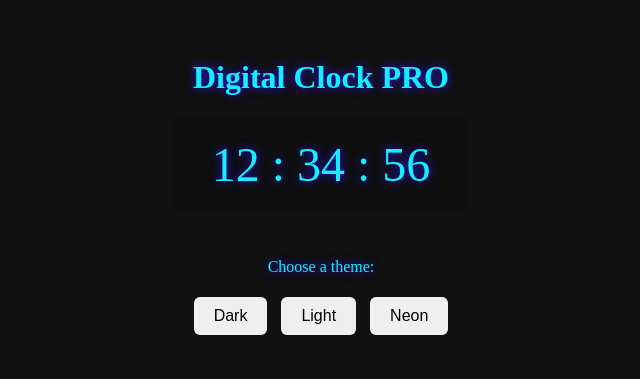
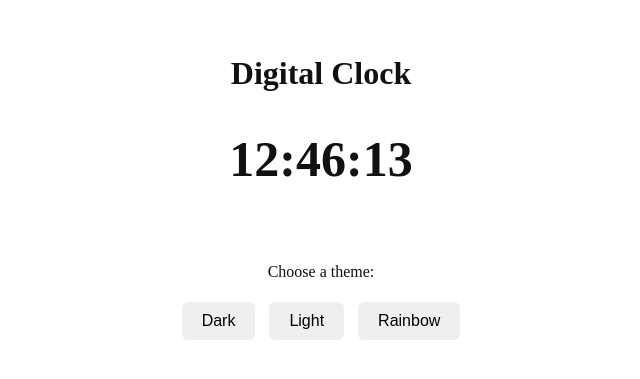
Before and after one commit to EliteCap1/Project-Multimedia, a plain HTML site: page index.html in a window 1280 px wide. Shown: the part 211-590 px from the top of the page, without its empty margins (319-959 px from the left). Drawn offline with Linux system fonts and the light colour scheme.

Commit message:
Second stage commit

```diff
--- a/index.html
+++ b/index.html
@@ -1,27 +1,25 @@
 <!DOCTYPE html>
-<html lang="en">
 <head>
   <meta charset="UTF-8" />
   <meta name="viewport" content="width=device-width, initial-scale=1.0" />
   <title>Digital Clock with Themes</title>
   <link rel="stylesheet" href="style.css" />
 </head>
-<body class="theme-neon">
+<body class="theme-light">
 
-  <h1>Digital Clock PRO</h1>
+  <h1>Digital Clock</h1>
 
   <div class="clock">
-    <span>12</span> :
-    <span>34</span> :
-    <span>56</span>
+    <canvas id="clock-canvas" width="300" height="100"></canvas>
   </div>
 
   <div class="theme-buttons">
     <p>Choose a theme:</p>
-    <button>Dark</button>
-    <button>Light</button>
-    <button>Neon</button>
+    <button id="btn-dark">Dark</button>
+    <button id="btn-light">Light</button>
+    <button id="btn-rainbow">Rainbow</button>
   </div>
 
+  <script src="script.js"></script>
 </body>
 </html>
--- /dev/null
+++ b/script.js
@@ -0,0 +1,73 @@
+
+document.addEventListener('DOMContentLoaded', () => {
+
+    const bodyElement = document.body;
+    const btnDark = document.getElementById('btn-dark');
+    const btnLight = document.getElementById('btn-light');
+    const btnRainbow = document.getElementById('btn-rainbow');
+    let prevTheme = '';
+    let currentTheme = 'theme-light';
+
+    function switchTheme(theme) {
+        bodyElement.classList.remove('theme-light', 'theme-dark', 'theme-rainbow');
+        bodyElement.classList.add(theme);
+        prevTheme = currentTheme;
+        currentTheme = theme;
+        drawClock();
+    }
+
+    if (btnDark) {
+        btnDark.addEventListener('click', () => switchTheme('theme-dark'));
+    }
+    if (btnLight) {
+        btnLight.addEventListener('click', () => switchTheme('theme-light'));
+    }
+    if (btnRainbow) {
+        btnRainbow.addEventListener('click', () => switchTheme('theme-rainbow'));
+    }
+
+    // Selecting the canvas from the html
+    const canvas = document.getElementById('clock-canvas');
+    const ctx = canvas.getContext('2d');
+
+    // Arrow Function for adding 0 in front
+    const pad = (num) => String(num).padStart(2, '0');
+
+    function drawClock() {
+        // Get current time
+        const now = new Date();
+        const hours = pad(now.getHours());
+        const minutes = pad(now.getMinutes());
+        const seconds = pad(now.getSeconds());
+        const timeString = `${hours}:${minutes}:${seconds}`;
+
+        // Erase the canvas
+        ctx.clearRect(0, 0, canvas.width, canvas.height);
+
+        //We modify the theme if necessary
+
+        if(prevTheme !== currentTheme){
+
+            ctx.font = 'bold 50px "Times New Roman"';
+            ctx.textAlign = 'center';
+            ctx.textBaseline = 'middle';
+
+            // Chose text color based on theme
+            if (currentTheme === 'theme-light') {
+                ctx.fillStyle = '#111';
+            }
+            else if (currentTheme === 'theme-dark') {
+                ctx.fillStyle = '#FFF';
+            }
+            else if (currentTheme === 'theme-rainbow') {
+                ctx.fillStyle = '#111';
+            }
+
+
+        }
+        ctx.fillText(timeString, canvas.width / 2, canvas.height / 2);
+    }
+    //Starting the clock
+    setInterval(drawClock, 1000);
+    drawClock();
+});
--- a/style.css
+++ b/style.css
@@ -9,16 +9,6 @@ body {
     height: 100vh;
     transition: background 0.5s, color 0.5s;
   }
-
-
-  .clock {
-    font-size: 3em;
-    padding: 20px 40px;
-    border-radius: 10px;
-    background: rgba(0, 0, 0, 0.1);
-    text-align: center;
-  }
-
 
   .theme-buttons {
     margin-top: 30px;
@@ -44,8 +34,7 @@ body {
     color: #111;
   }
 
-  .theme-neon {
-    background: #111;
-    color: #14efff;
-    text-shadow: 0 0 10px #2414ff;
+  .theme-rainbow {
+    background: linear-gradient(45deg, #ff0000, #ff7f00, #ffff00, #00ff00, #0000ff, #4b0082, #9400d3);
+    color: #fff;
   }
```
